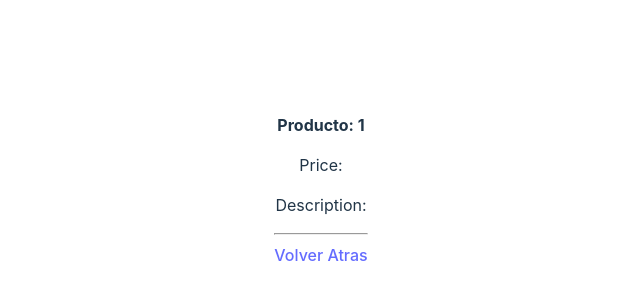
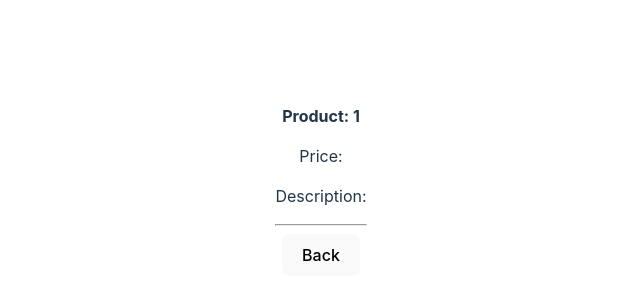
Before and after one commit to brihanPenayo/BID-admin-productos, a React (Vite) app in the folder client/: page /1 in a window 1280 px wide. Shown: the part 218-518 px from the top of the page, without its empty margins (319-959 px from the left). Built offline with nearby package versions, Linux system fonts and the light colour scheme; no server answers.

Commit message:
Creando page Home y haciendo hoisting de datos

```diff
--- /dev/null
+++ b/client/components/AllProducts.jsx
@@ -0,0 +1,17 @@
+import React from 'react'
+import { Link } from 'react-router-dom'
+
+const AllProducts = ({ products }) => {
+    return (
+        <div>
+            {products.map((prod, idx) => (
+                <div key={idx}>
+                    <Link to={prod.product}><strong>{prod.product}</strong></Link>
+                    <hr />
+                </div>
+            ))}
+        </div>
+    )
+}
+
+export default AllProducts
--- a/client/components/Form.jsx
+++ b/client/components/Form.jsx
@@ -1,25 +1,14 @@
 import React, { useEffect, useState } from 'react'
 import axios from 'axios'
 import Input from './Input'
-import { Link } from 'react-router-dom'
 
-const Form = () => {
+const Form = ({ products, setProducts }) => {
     const initialValues = {
         product: "",
         price: 0,
         description: ""
     }
     const [values, setValues] = useState(initialValues)
-    const [products, setProducts] = useState([])
-
-    useEffect(() => {
-        axios.get("http://localhost:8000/product")
-            .then(res => { setProducts(res.data.prod) })
-            .catch(function (error) {
-                console.log(error);
-            });
-    }, [])
-
 
     const handleChange = e => {
         setValues({
@@ -33,7 +22,7 @@ const Form = () => {
         e.preventDefault();
         setProducts([...products, values])
         axios.post("http://localhost:8000/product", values)
-            .then(res => { (res.status = 200), res.data })
+            .then(res => { res.data })
             .catch(function (error) {
                 console.log(error);
             });
@@ -42,7 +31,7 @@ const Form = () => {
     }
 
     return (
-        <>
+
         <form className="App" onSubmit={handleSubmit}>
             <Input type="text" value={values.product} onChange={handleChange}
                 label="Product" name="product" placeholder="Product Name" />
@@ -51,18 +40,8 @@ const Form = () => {
             <Input type="text" value={values.description} onChange={handleChange}
                 label="Description" name="description" placeholder="Product Description" />
             <button type='submit'>Create</button>
+            <hr />
         </form>
-            <hr />
-            {products.map((prod, idx) => (
-                <div key={idx}>
-                    <Link to={prod.product}><strong>{prod.product}</strong></Link>
-                    {/* <p>Price: {prod.price}</p> */}
-                    {/* <p>Description: {prod.description}</p> */}
-                    <hr />
-                </div>
-
-            ))}
-        </>
     )
 }
 
--- a/client/components/Product.jsx
+++ b/client/components/Product.jsx
@@ -16,11 +16,11 @@ const Product = () => {
 
     return (
         <div>
-            <p><strong>Producto: {prod}</strong></p>
+            <p><strong>Product: {prod}</strong></p>
             <p>Price: {product.price}</p>
             <p>Description: {product.description}</p>
             <hr />
-            <Link to="/" >Volver Atras</Link>
+            <Link to="/" ><button>Back</button></Link>
         </div>
     )
 }
--- /dev/null
+++ b/client/pages/Home.jsx
@@ -0,0 +1,25 @@
+import React, { useState, useEffect } from 'react'
+import AllProducts from '../components/AllProducts'
+import Form from '../components/Form'
+import axios from 'axios'
+
+const Home = () => {
+    const [products, setProducts] = useState([])
+
+    useEffect(() => {
+        axios.get("http://localhost:8000/product")
+            .then(res => { setProducts(res.data.prod) })
+            .catch(function (error) {
+                console.log(error);
+            });
+    }, [])
+
+    return (
+        <>
+            <Form products={products} setProducts={setProducts} />
+            <AllProducts products={products} />
+        </>
+    )
+}
+
+export default Home
--- a/client/routes/router.jsx
+++ b/client/routes/router.jsx
@@ -2,6 +2,7 @@ import { createBrowserRouter } from "react-router-dom";
 import Form from "../components/Form";
 import Product from "../components/Product";
 import Layout from "../layout/Layout";
+import Home from "../pages/Home";
 
 export const router = createBrowserRouter([
     {
@@ -10,7 +11,7 @@ export const router = createBrowserRouter([
         children: [
             {
                 index: true,
-                element: <Form />
+                element: <Home />
             },
             {
                 path: "/:prod",
```
Also changed, not shown: client/pages/showProduct.jsx (deleted). Lines whose indentation alone changed are shown as unchanged.
